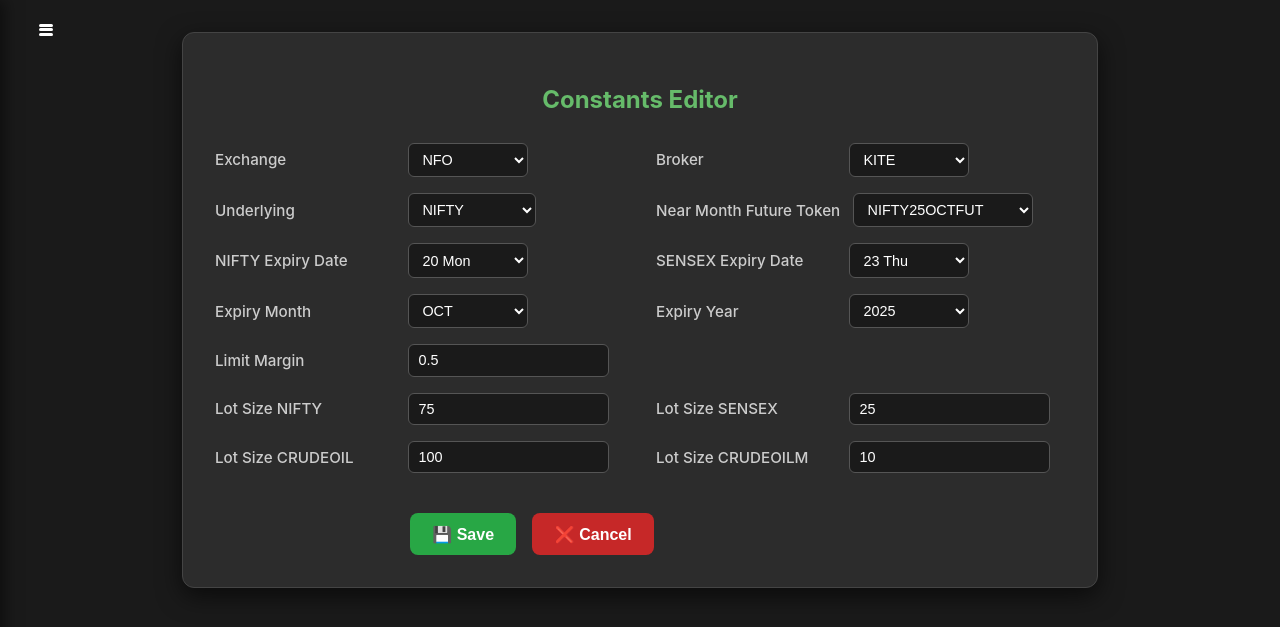
After one commit to karthik-pv/Algo-Trading, a Flask app: page /constants in a window 1280 px wide. The commit adds this page. Shown: the top 627 px of the page. Run offline with Flask 3, Linux system fonts and the light colour scheme; parts of the project's set-up code (start-up, migrations or seed data) failed here and were passed over; some libraries are stand-ins or nearby versions.

Commit message:
Constants.json is now being updated from Constants.html

```diff
--- a/constants.json
+++ b/constants.json
@@ -1,15 +1,15 @@
 {
-    "EXCHANGE" : "MCX",
-    "BROKER" : "KITE",
-    "UNDERLYING" :"CRUDEOIL" ,
-    "NEAR_MONTH_FUTURE_TOKEN" : "CRUDEOIL25NOVFUT" ,
-    "NIFTY_EXPIRY_DATE"	: "20",
-    "SENSEX_EXPIRY_DATE" : "23",
-    "EXPIRY_MONTH" :  "NOV",
-    "EXPIRY_YEAR" : "2025",
-    "LIMIT_MARGIN" : 0.5,
-    "LOT_SIZE_NIFTY" : 75,
-    "LOT_SIZE_SENSEX" : 25,
-    "LOT_SIZE_CRUDEOIL" : 100,
-    "LOT_SIZE_CRUDEOILM" : 10
+    "EXCHANGE": "NFO",
+    "BROKER": "KITE",
+    "UNDERLYING": "NIFTY",
+    "NEAR_MONTH_FUTURE_TOKEN": "NIFTY25OCTFUT",
+    "NIFTY_EXPIRY_DATE": "20",
+    "SENSEX_EXPIRY_DATE": "23",
+    "EXPIRY_MONTH": "OCT",
+    "EXPIRY_YEAR": "2025",
+    "LIMIT_MARGIN": "0.5",
+    "LOT_SIZE_NIFTY": "75",
+    "LOT_SIZE_SENSEX": "25",
+    "LOT_SIZE_CRUDEOIL": "100",
+    "LOT_SIZE_CRUDEOILM": "10"
 }
--- a/server.py
+++ b/server.py
@@ -91,6 +91,7 @@ broker: BrokerInterface = BROKER_MAP[CURRENT_BROKER]()
 shutdown_event = threading.Event()
 
 SETTINGS_FILE = "settings.json"
+CONSTANTS_FILE = "constants.json"
 
 # Default settings (used if file missing)
 DEFAULT_SETTINGS = {
@@ -113,6 +114,9 @@ DEFAULT_SETTINGS = {
 def settings_page():
     """Render the settings HTML page."""
     return render_template("settings.html")
+
+
+
 
 @app.route("/load_settings")
 def load_settings():
@@ -142,6 +146,33 @@ def save_settings():
     except Exception as e:
         print("Error saving settings:", e)
         return jsonify({"status": "error", "message": str(e)}), 500
+
+
+@app.route("/constants")
+def constants():
+    return render_template("constants.html")
+
+
+@app.route("/load", methods=["GET"])
+def load_constants():
+    if not os.path.exists(CONSTANTS_FILE):
+        return jsonify({"error": "constants.json not found"}), 404
+    with open(CONSTANTS_FILE, "r") as f:
+        data = json.load(f)
+    return jsonify(data)
+
+@app.route("/save", methods=["POST"])
+def save_constants():
+    data = request.get_json()
+    if not data:
+        return jsonify({"error": "No data received"}), 400
+    try:
+        with open(CONSTANTS_FILE, "w") as f:
+            json.dump(data, f, indent=4)
+        return jsonify({"message": "Saved successfully"})
+    except Exception as e:
+        return jsonify({"error": str(e)}), 500
+
 
 
 @app.route("/orders")
--- a/templates/base.html
+++ b/templates/base.html
@@ -72,6 +72,7 @@
             <!-- <li><a href="/buy_widget">Options Widget</a></li>
             <li><a href="/sell_widget">Sell Positions Widget</a></li> -->
             <li><a href="/buy_dashboard"> Buy and Sell Dashboard</a></li>
+            <li><a href="/constants"> Constants</a></li>
             <li><a href="/settings"> Trade Settings</a></li>
         </ul>
     </nav>
--- /dev/null
+++ b/templates/constants.html
@@ -0,0 +1,308 @@
+{% extends "base.html" %}
+
+{% block title %}Constants{% endblock %}
+
+{% block head_styles %}
+<style>
+.main-content {
+    display: flex;
+    flex-direction: column;
+    align-items: center;
+    padding: 2rem 1rem;
+}
+
+.widget-container {
+    background-color: #2c2c2c;
+    padding: 2rem;
+    border-radius: 12px;
+    box-shadow: 0 8px 24px rgba(0, 0, 0, 0.6);
+    border: 1px solid #444;
+    width: 850px;
+    max-width: 95%;
+}
+
+h2 {
+    text-align: center;
+    color: #66bb6a;
+    margin-bottom: 1.8rem;
+}
+
+form {
+    display: flex;
+    flex-direction: column;
+    gap: 1rem;
+}
+
+.double-row {
+    display: flex;
+    gap: 2rem;
+    align-items: flex-start;
+}
+
+.form-group {
+    display: flex;
+    align-items: center;
+    gap: 0.8rem;
+    flex: 1;
+}
+
+label {
+    color: #ccc;
+    font-size: 0.95rem;
+    font-weight: 500;
+    min-width: 180px; /* Fixed width for all labels */
+}
+
+select,
+input[type="number"],
+input[type="text"] {
+    background-color: #1a1a1a;
+    border: 1px solid #555;
+    color: white;
+    padding: 0.45rem 0.6rem;
+    border-radius: 6px;
+    font-size: 0.9rem;
+    width: auto;
+    min-width: 120px;
+    max-width: 180px;
+}
+
+select:focus,
+input:focus {
+    border-color: #66bb6a;
+    outline: none;
+}
+
+.buttons {
+    display: flex;
+    justify-content: center;
+    align-items: center;
+    gap: 1rem;
+    margin-top: 1.5rem;
+}
+
+.btn {
+    border: none;
+    padding: 0.7rem 1.4rem;
+    border-radius: 8px;
+    font-size: 1rem;
+    font-weight: 600;
+    cursor: pointer;
+    transition: background-color 0.3s ease;
+}
+
+#saveBtn {
+    background-color: #28a745;
+    color: white;
+}
+
+#saveBtn:hover {
+    background-color: #218838;
+}
+
+#cancelBtn {
+    background-color: #c62828;
+    color: white;
+}
+
+#cancelBtn:hover {
+    background-color: #a12020;
+}
+
+#status {
+    color: #66bb6a;
+    font-weight: 500;
+    min-width: 200px;
+    text-align: left;
+}
+
+@media (max-width: 700px) {
+    .double-row {
+        flex-direction: column;
+    }
+    .form-group {
+        flex-direction: column;
+        align-items: flex-start;
+    }
+    label {
+        min-width: unset;
+    }
+}
+</style>
+{% endblock %}
+
+{% block content %}
+<main class="main-content">
+    <div class="widget-container">
+        <h2>Constants Editor</h2>
+
+        <form id="constantsForm">
+            <!-- Row 1: Exchange + Broker -->
+            <div class="double-row">
+                <div class="form-group">
+                    <label>Exchange</label>
+                    <select id="EXCHANGE">
+                        <option>MCX</option><option>NFO</option><option>BFO</option>
+                    </select>
+                </div>
+                <div class="form-group">
+                    <label>Broker</label>
+                    <select id="BROKER">
+                        <option>MSTOCK</option><option>KITE</option>
+                    </select>
+                </div>
+            </div>
+
+            <!-- Row 2: Underlying + Near Month Future Token -->
+            <div class="double-row">
+                <div class="form-group">
+                    <label>Underlying</label>
+                    <select id="UNDERLYING">
+                        <option>NIFTY</option><option>SENSEX</option>
+                        <option>CRUDEOIL</option><option>CRUDEOILM</option>
+                    </select>
+                </div>
+                <div class="form-group">
+                    <label>Near Month Future Token</label>
+                    <select id="NEAR_MONTH_FUTURE_TOKEN">
+                        <option>NIFTY25OCTFUT</option>
+                        <option>NIFTY25NOVFUT</option>
+                        <option>NIFTY25DECFUT</option>
+                        <option>SENSEX25OCTFUT</option>
+                        <option>SENSEX25NOVFUT</option>
+                        <option>SENSEX25DECFUT</option>
+                        <option>CRUDEOIL25OCTFUT</option>
+                        <option>CRUDEOIL25NOVFUT</option>
+                        <option>CRUDEOIL25DECFUT</option>
+                        <option>CRUDEOILM25OCTFUT</option>
+                        <option>CRUDEOILM25NOVFUT</option>
+                        <option>CRUDEOILM25DECFUT</option>
+                    </select>
+                </div>
+            </div>
+
+            <!-- Row 3: NIFTY / SENSEX Expiry Date -->
+            <div class="double-row">
+                <div class="form-group">
+                    <label>NIFTY Expiry Date</label>
+                    <select id="NIFTY_EXPIRY_DATE"></select>
+                </div>
+                <div class="form-group">
+                    <label>SENSEX Expiry Date</label>
+                    <select id="SENSEX_EXPIRY_DATE"></select>
+                </div>
+            </div>
+
+            <!-- Row 4: Expiry Month / Year -->
+            <div class="double-row">
+                <div class="form-group">
+                    <label>Expiry Month</label>
+                    <select id="EXPIRY_MONTH">
+                        <option>JAN</option><option>FEB</option><option>MAR</option><option>APR</option>
+                        <option>MAY</option><option>JUN</option><option>JUL</option><option>AUG</option>
+                        <option>SEP</option><option>OCT</option><option>NOV</option><option>DEC</option>
+                    </select>
+                </div>
+                <div class="form-group">
+                    <label>Expiry Year</label>
+                    <select id="EXPIRY_YEAR">
+                        <option>2025</option><option>2026</option>
+                    </select>
+                </div>
+            </div>
+
+            <!-- Row 5: Limit Margin -->
+            <div class="form-group">
+                <label>Limit Margin</label>
+                <input type="number" id="LIMIT_MARGIN" step="0.01">
+            </div>
+
+            <!-- Row 6: Lot Size NIFTY / SENSEX -->
+            <div class="double-row">
+                <div class="form-group">
+                    <label>Lot Size NIFTY</label>
+                    <input type="number" id="LOT_SIZE_NIFTY">
+                </div>
+                <div class="form-group">
+                    <label>Lot Size SENSEX</label>
+                    <input type="number" id="LOT_SIZE_SENSEX">
+                </div>
+            </div>
+
+            <!-- Row 7: Lot Size CRUDEOIL / CRUDEOILM -->
+            <div class="double-row">
+                <div class="form-group">
+                    <label>Lot Size CRUDEOIL</label>
+                    <input type="number" id="LOT_SIZE_CRUDEOIL">
+                </div>
+                <div class="form-group">
+                    <label>Lot Size CRUDEOILM</label>
+                    <input type="number" id="LOT_SIZE_CRUDEOILM">
+                </div>
+            </div>
+
+            <!-- Buttons -->
+            <div class="buttons">
+                <button type="button" class="btn" id="saveBtn">💾 Save</button>
+                <button type="button" class="btn" id="cancelBtn">❌ Cancel</button>
+                <span id="status"></span>
+            </div>
+        </form>
+    </div>
+</main>
+
+<script>
+// Fill expiry days 1–31
+function populateDays(id) {
+    const sel = document.getElementById(id);
+    const today = new Date(); // reference year/month doesn't matter for day calculation
+    for (let i = 1; i <= 31; i++) {
+        // Use a fixed month and year for day calculation (e.g., Jan 2025)
+        const date = new Date(2025, 0, i); // Month is 0-based: 0 = January
+        const dayStr = date.toLocaleDateString('en-US', { weekday: 'short' }); // "Mon", "Tue", etc.
+        const opt = document.createElement("option");
+        opt.value = i;           // numeric date is the value saved
+        opt.textContent = `${i} ${dayStr}`; // display "20 Mon"
+        sel.appendChild(opt);
+    }
+}
+populateDays("NIFTY_EXPIRY_DATE");
+populateDays("SENSEX_EXPIRY_DATE");
+
+let constants = {};
+
+async function loadConstants() {
+    const res = await fetch("/load");
+    constants = await res.json();
+    for (const [key, val] of Object.entries(constants)) {
+        const el = document.getElementById(key);
+        if (el) el.value = val;
+    }
+}
+
+async function saveConstants() {
+    const updated = {};
+    document.querySelectorAll("#constantsForm select, #constantsForm input").forEach(el => {
+        updated[el.id] = el.value;
+    });
+    const res = await fetch("/save", {
+        method: "POST",
+        headers: {"Content-Type": "application/json"},
+        body: JSON.stringify(updated)
+    });
+    const data = await res.json();
+    const status = document.getElementById("status");
+    if (data.message) {
+        status.textContent = "✅ " + data.message;
+        status.style.color = "#66bb6a";
+    } else {
+        status.textContent = "❌ " + (data.error || "Unknown error");
+        status.style.color = "#ff9800";
+    }
+}
+
+document.getElementById("saveBtn").addEventListener("click", saveConstants);
+document.getElementById("cancelBtn").addEventListener("click", loadConstants);
+loadConstants();
+</script>
+{% endblock %}
```
